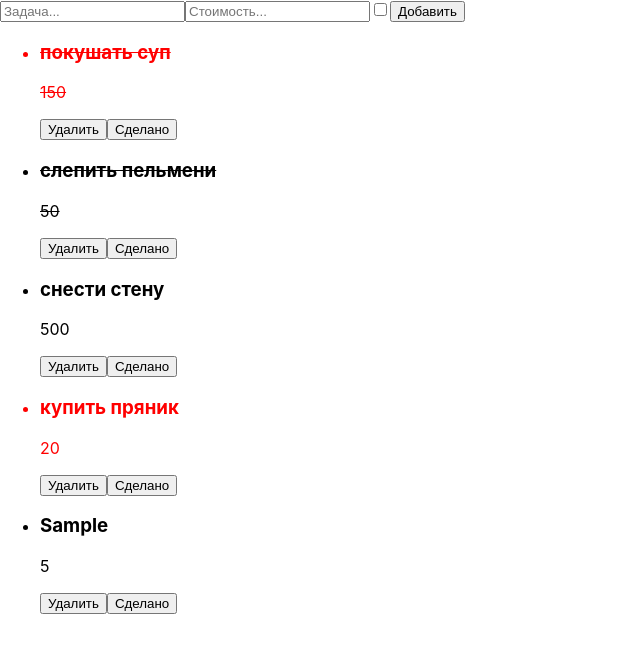
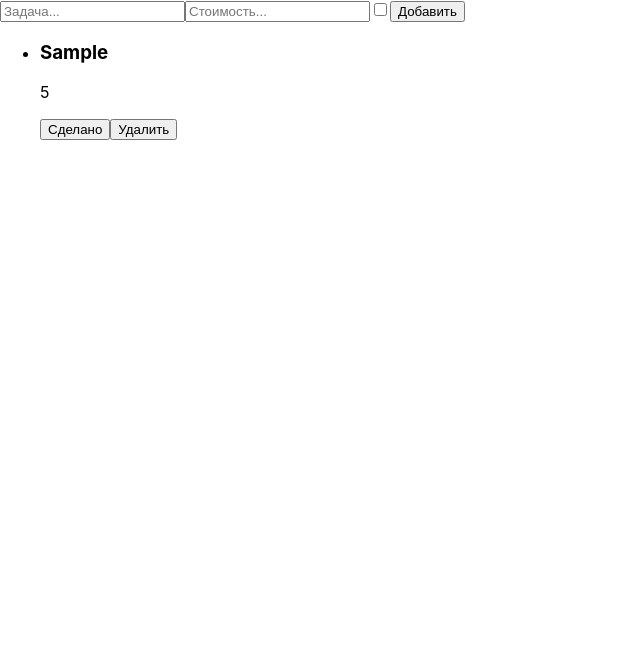
Before and after one commit to DarlingMila/to-dos, a React (Create React App) app: page / in a window 1280 px wide. Both pictures are taken after typing "Sample", "5" into the empty fields and a click on the button "Добавить". Shown: the top 652 px of the page, without its empty margins (0-640 px from the left). Built offline with nearby package versions, Linux system fonts and the light colour scheme.

Commit message:
add isDone toggle

```diff
--- a/src/App.js
+++ b/src/App.js
@@ -6,63 +6,60 @@ import List from "./components/List/List";
 
 function App() {
 
-  const [list, setList] = useState([
-    {
-      id: 1,
-      name: "покушать суп",
-      price: 150,
-      isImportant: true,
-      isDone: true,
-    },
-    {
-      id: 2,
-      name: "слепить пельмени",
-      price: 50,
-      isImportant: false,
-      isDone: true,
-    },
-    {
-      id: 3,
-      name: "снести стену",
-      price: 500,
-      isImportant: false,
-      isDone: false,
-    },
-    {
-      id: 4,
-      name: "купить пряник",
-      price: 20,
-      isImportant: true,
-      isDone: false,
-    },
-  ]);
-
+  const [list, setList] = useState([]);
   const [points, setPoints] = useState(0);
 
+  // useEffect(() => {
+  //   getFromLocalStorage();
+  // }, []);
+
+  // const getFromLocalStorage = () => {
+  //   const isSaved = localStorage.getItem("savedList") !== null;
+  //   console.log("isSaved", isSaved, typeof isSaved);
+  //   const savedList = isSaved
+  //     ? JSON.parse(localStorage.getItem("savedList"))
+  //     : [];
+  //   console.log("savedList", savedList, typeof savedList);
+  //   setList(savedList);
+  //   console.log("list", list);
+  // }
+
+  // useEffect(() => {
+  //   setToLocalStorage();
+  // }, [list])
+
+  // const setToLocalStorage = () => {
+  //   console.log("лист обновлен");
+  //   console.log("ЗАПИСЫВАЕМ", list);
+
+  //   localStorage.setItem("savedList", JSON.stringify(list));
+  // }
 
   const addTask = (task) => {
     console.log("task", task);
-    setList([...list, task])
-
-    // console.log("--- list", list);
+    setList([...list, task]);
   };
-
-  useEffect(() => {
-    console.log("--- list", list);
-  }, [list])
-
-  useEffect(() => {
-    console.log("--- points", points);
-  }, [points]);
 
   const deleteTask = (id) => {
     console.log(id)
     setList(list.filter((item) => item.id !== id));
   }
 
-  const doneTask = (id, price) => {
-    console.log(id, price)
-    setPoints(points + price)
+  const doneTask = (id, price, isDone) => {
+    console.log(id, price, isDone);
+
+    if (isDone) {
+      setPoints(points - price);
+    } else {
+      setPoints(points + price);
+    }
+
+    setList(list.map((item) => {
+      if (item.id === id) {
+        return {...item, isDone: !item.isDone}
+      }
+      return item;
+    }));
   }
 
 
--- a/src/components/Form/Form.js
+++ b/src/components/Form/Form.js
@@ -23,8 +23,6 @@ function Form ({ addTask }) {
     setPrice(0);
     setIsImportant(false);
   }
-
-
 
   return (
     <section>
--- a/src/components/Item/Item.js
+++ b/src/components/Item/Item.js
@@ -3,37 +3,29 @@ import "./Item.css";
 
 function Item ({ id, name, price, isImportant, isDone, deleteTask, doneTask }) {
 
-
-  const deleteTaskHandler = (id) => {
+  const deleteHandler = (id) => {
     console.log("item id", id);
     deleteTask(id);
   };
 
-  //const itemClassName = () => {
-  //   let cl = "item";
-
-  //   if (isImportant) {
-  //     cl += ` item_important`
-  //   }
-
-  //   console.log(name, cl)
-  //   return cl;
-  // }
-
-  const isDoneHandler = (id, price, isDone) => {
-    isDone = !isDone;
-    doneTask(id, price);
-  }
+  const doneHandler = (id, price, isDone) => {
+    doneTask(id, price, isDone);
+  };
 
   return (
-    <li className={`item` + (isImportant ? ` item_important` : "") + (isDone ?` item_done` : "")}>
+    <li
+      className={`item
+        ${isImportant ? "item_important" : ""}
+        ${isDone ? "item_done" : ""}
+        `}
+    >
       <h3>{name}</h3>
       <p>{price}</p>
-      <button type="button" onClick={() => deleteTaskHandler(id)}>
+      <button type="button" onClick={() => doneHandler(id, price, isDone)}>
+        Сделано
+      </button>
+      <button type="button" onClick={() => deleteHandler(id)}>
         Удалить
-      </button>
-      <button type="button" onClick={() => isDoneHandler(id, price, isDone)}>
-        Сделано
       </button>
     </li>
   );
```
